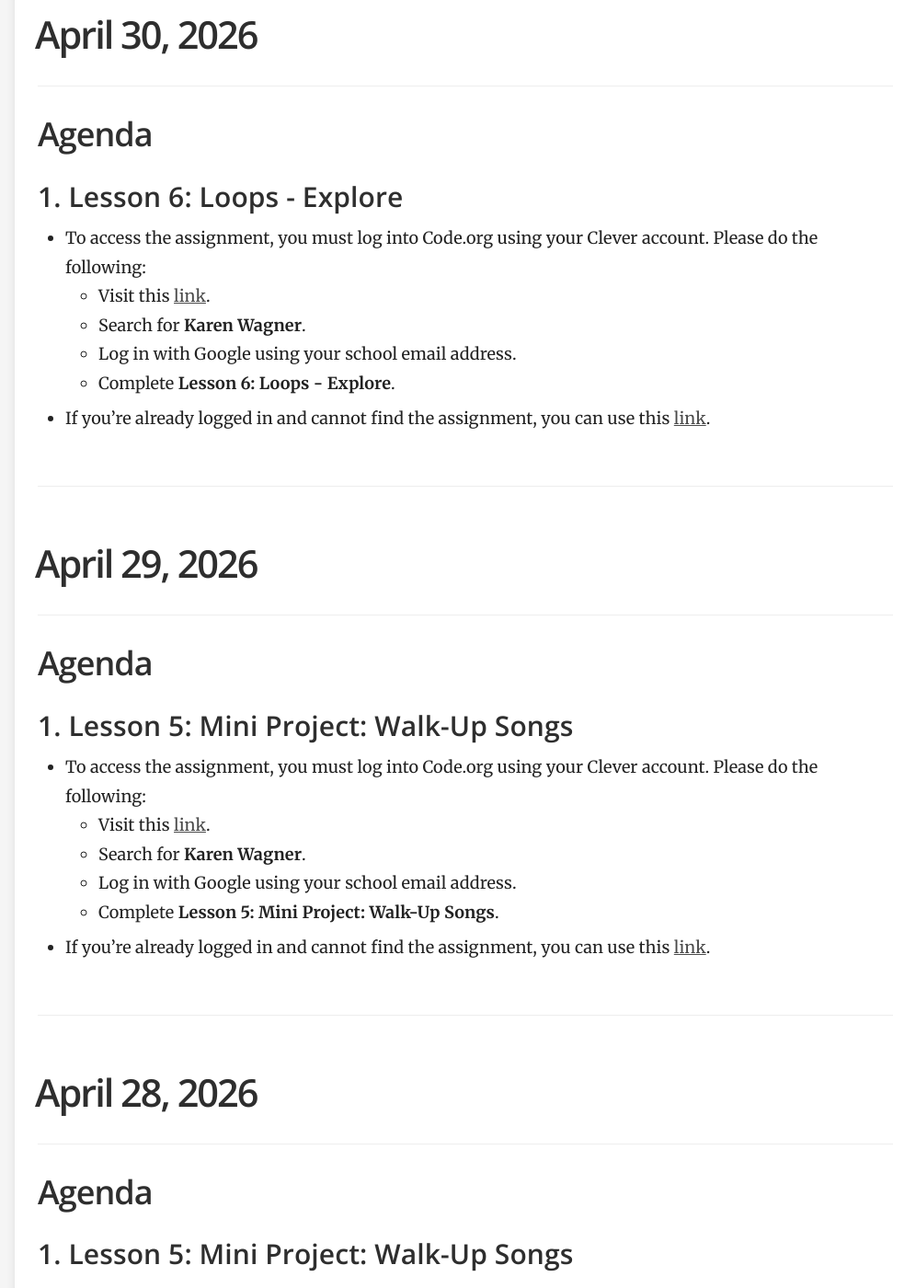
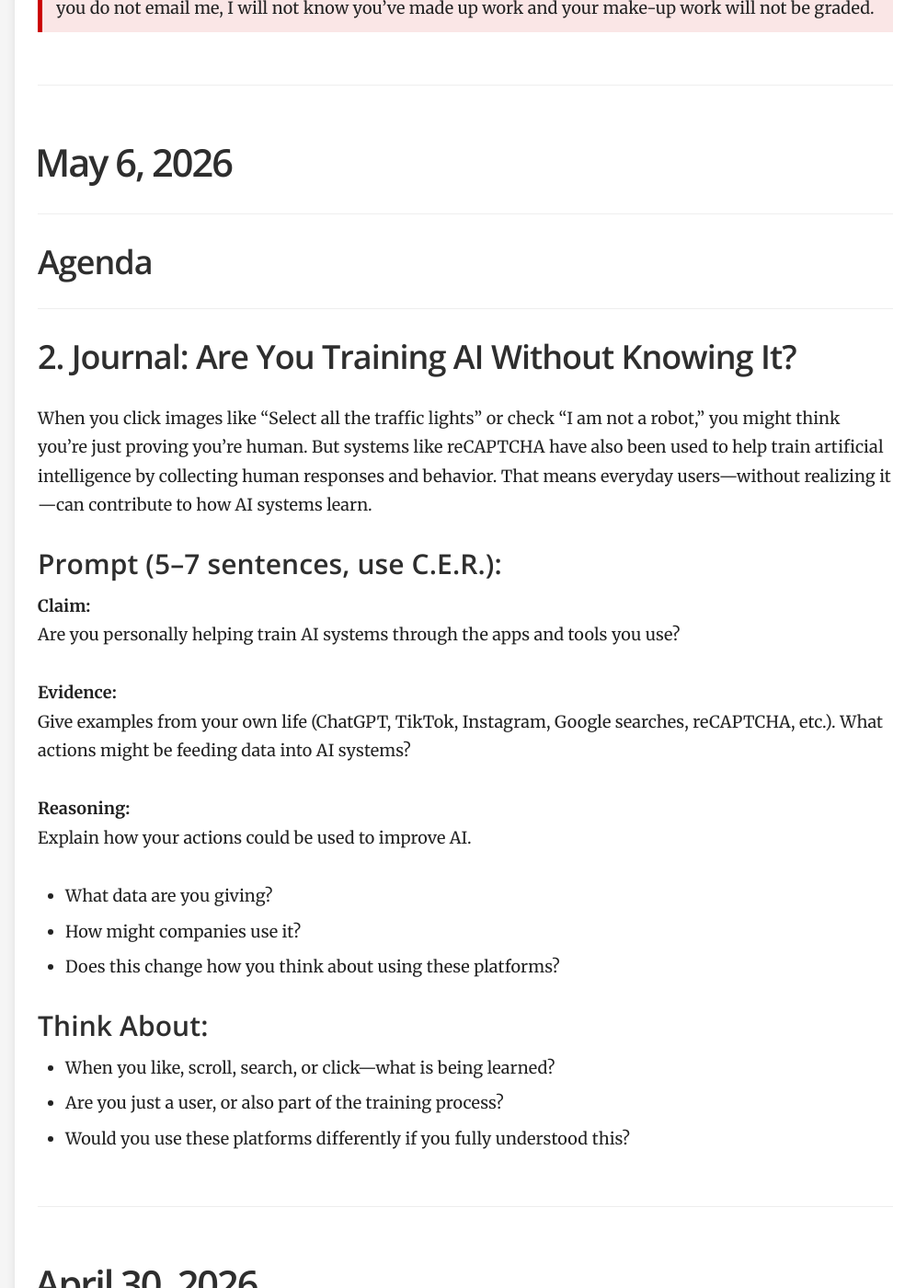
Before and after one commit to mswhitby/classroom, a Jekyll site: the page built from _docs/classes/1st.md, in a window 1280 px wide and 1400 px high, scrolled down 2150 px. Shown: the whole window at 92% size, without its empty margins (284-1280 px from the left). Built offline with Jekyll 4.4.1, drawn with Linux system fonts in a browser that asks for light colours; some of the changed text lies outside the part shown.

Commit message:
Updated lessons

```diff
--- a/_docs/classes/1st.md
+++ b/_docs/classes/1st.md
@@ -6,6 +6,24 @@ order: 1
 ---
 
 # Current Assignments
+
+<table>
+  <tr>
+    <th align="center">Assigned</th>
+    <th align="center">Cutoff</th>
+    <th align="center">Description</th>
+    <th align="center">Category</th>
+  </tr>
+
+  <tr>
+    <td align="left">May 6, 2026</td>
+    <td align="left">May 13, 2026</td>
+    <td align="left"><a href="https://github.com/mswhitby/classroom/blob/main/_docs/classes/1st.md#may-6-2026">Journal: Are You Training AI Without Knowing It?</a></td>
+    <td align="left">Daily</td>
+  </tr>
+</table>
+
+## P4B Assignments
 
 <table>
   <tr>
@@ -162,7 +180,35 @@ order: 1
 
 ****
 
-#
+# May 6, 2026
+
+## Agenda
+
+## 2. Journal: Are You Training AI Without Knowing It?
+
+When you click images like “Select all the traffic lights” or check “I am not a robot,” you might think you’re just proving you’re human. But systems like reCAPTCHA have also been used to help train artificial intelligence by collecting human responses and behavior. That means everyday users—without realizing it—can contribute to how AI systems learn.
+
+### Prompt (5–7 sentences, use C.E.R.):
+
+**Claim:**
+Are you personally helping train AI systems through the apps and tools you use?
+
+**Evidence:**
+Give examples from your own life (ChatGPT, TikTok, Instagram, Google searches, reCAPTCHA, etc.). What actions might be feeding data into AI systems?
+
+**Reasoning:**
+Explain how your actions could be used to improve AI.
+- What data are you giving?
+- How might companies use it?
+- Does this change how you think about using these platforms?
+
+
+### Think About:
+- When you like, scroll, search, or click—what is being learned?
+- Are you just a user, or also part of the training process?
+- Would you use these platforms differently if you fully understood this?
+
+---
 
 # April 30, 2026
 
```
